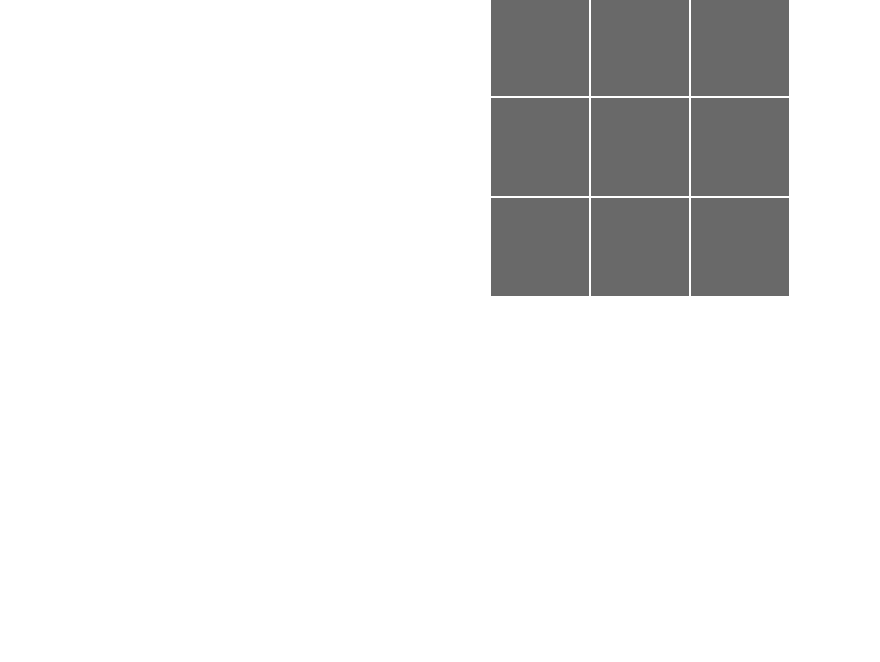
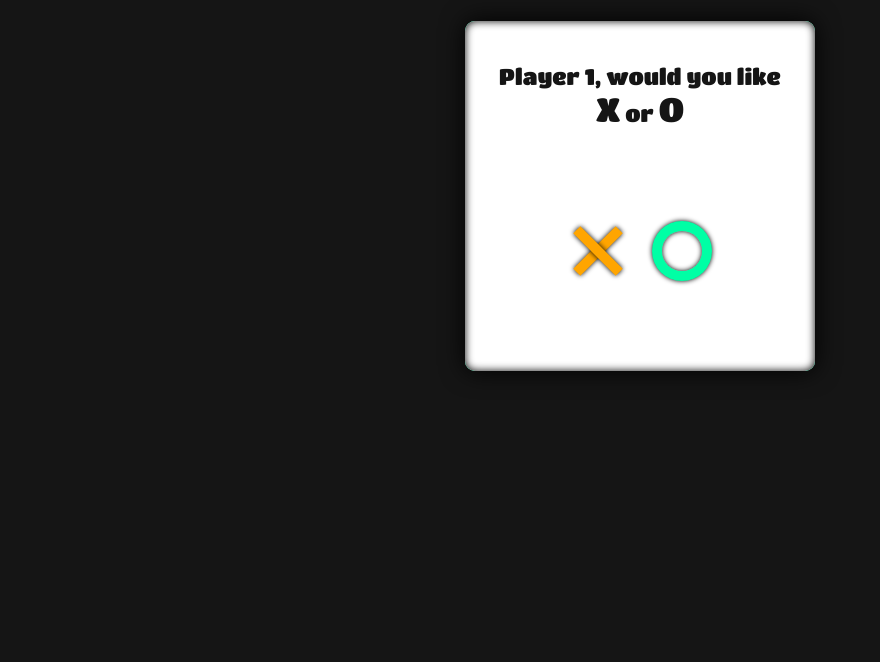
Before and after one commit to maikenegreiros/tic-tac-toe, a website built with webpack: page index.html in a window 1280 px wide. Shown: the part 138-800 px from the top of the page, without its empty margins (0-880 px from the left). Built offline with nearby package versions, Linux system fonts and the light colour scheme; what ts-observer-pattern would draw is missing.

Commit message:
Create code to stylize markers and new layouts components created

```diff
--- a/resources/assets/sass/style.scss
+++ b/resources/assets/sass/style.scss
@@ -1,8 +1,89 @@
+@import 'https://fonts.googleapis.com/css?family=Titan+One';
+
+html {
+    max-height:  100%;
+}
+
+body {
+    max-height: 100%;
+    background-color: #151515;
+    font-family: 'Titan One', cursive;
+}
+
+h1 {
+    text-align:  center;
+    color: white;
+    font-size: 3em;
+    font-weight: normal;
+}
+
+.choose-marker-container {
+    position: absolute;
+    z-index: 9;
+    background-color: white;
+    width: 350px;
+    height: 350px;
+    left: 0;
+    right: 0;
+    margin: auto;
+    padding: 20px;
+    box-sizing: border-box;
+    display:  flex;
+    flex-direction: column;
+    align-items:  center;
+    box-shadow: 0px 0px 8px 0px inset;
+    border-radius: 10px;
+}
+
+.choose-marker-container p {
+    text-align: center;
+    font-weight:  normal;
+    font-size: 1.4em;
+    color: #151515;
+    flex-grow: 1
+}
+
+.text-marker {
+    font-size: 1.5em;
+}
+
+.buttons-choose-container {
+    flex-grow:  1;
+}
+
+.button-choose-marker {
+    position: relative;
+    width: 80px;
+    height: 80px;
+    padding: 0;
+    border: none;
+    background-color: transparent;
+    cursor: pointer;
+    transform: scale(1);
+    transition: transform 1s;
+    outline: none;
+}
+
+.button-choose-marker:hover {
+    transform: scale(1.2);
+    transition: transform 1s;
+}
+
+.game-board-container {
+    width: 230px;
+    height:  230px;
+    background-color: #00ffa5;
+    display:  flex;
+    margin:  auto;
+    border-radius: 10px;
+    box-shadow: 0px 0px 25px 0px;
+}
+
 .game-board {
     display:  grid;
-    grid-template-columns:  100px 100px 100px;
-    width: 300px;
-    height: 300px;
+    grid-template-columns:  65px 65px 65px;
+    width: 200px;
+    height: 200px;
     margin: auto;
 }
 
@@ -13,7 +94,9 @@
 }
 
 .cell::before,
-.cell::after {
+.cell::after,
+.button-choose-marker::before,
+.button-choose-marker::after {
     position: absolute;
     display: block;
     top: 0;
@@ -23,36 +106,81 @@
     box-shadow: 0px 0px 5px 0px #000;
 }
 
-.xis::before {
+.xis::before,
+.button-choose-xis::before {
     content: "";
     background: #ffa500;
     width: 10px;
     transform: rotate(45deg);
-    margin: 20px auto;
+    margin: 10px auto;
 }
 
-.xis::after {
+.xis::after,
+.button-choose-xis::after {
     content: "";
     background: #ffa500;
     width: 10px;
     transform: rotate(135deg);
-    margin: 20px auto;
+    margin: 10px auto;
 }
 
-.circle::before {
+.circle::before,
+.button-choose-circle::before {
     content: "";
     border-radius: 50%;
     background-color: transparent;
     background-color: #00ffa5;
-    margin: 20px;
+    margin: 10px;
 }
 
-.circle::after {
+.circle::after,
+.button-choose-circle::after {
     content: "";
     background-color: #696969;
     border-radius: 50%;
-    width: 38px;
-    height: 38px;
+    width: 26px;
+    height: 26px;
     margin: auto;
     box-shadow: 0px 0px 5px 0px #000 inset;
 }
+
+.button-choose-circle::after {
+    background-color: white;
+    width: 40px;
+    height: 40px;
+}
+
+@media (min-width: 400px) {
+    h1 {
+        font-size: 4em;
+    }
+
+    .game-board-container {
+        width: 350px;
+        height:  350px;
+    }
+
+    .game-board {
+        grid-template-columns:  100px 100px 100px;
+        width: 300px;
+        height: 300px;
+    }
+
+    .circle::after {
+        width: 38px;
+        height: 38px;
+    }
+
+    .xis::before {
+        margin: 20px auto;
+    }
+
+    .xis::after {
+        margin: 20px auto;
+    }
+
+    .circle::before {
+        margin: 20px;
+    }
+
+}
```
Also changed, not shown: public/css/style.css.
